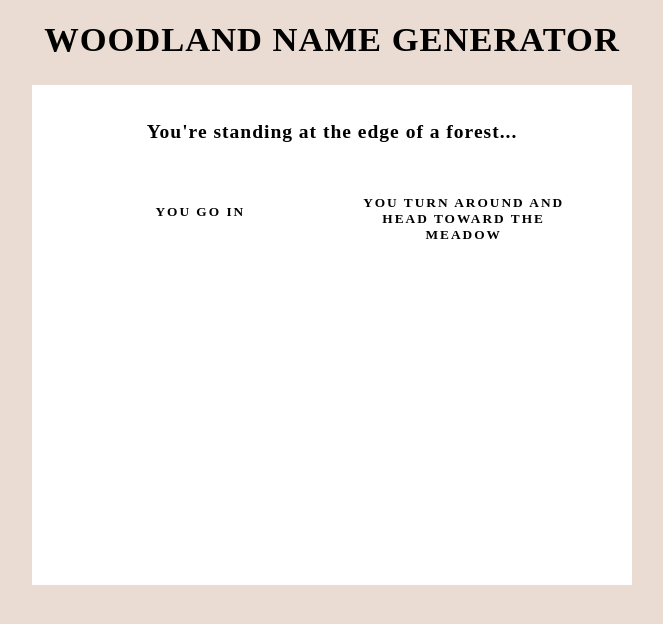
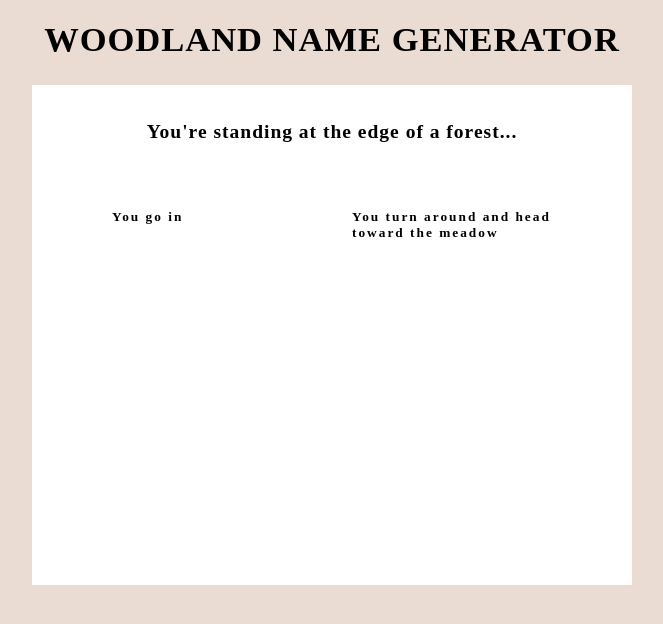
Before and after one commit to caseynewman/name-generator, a React (Vite) app: page / in a window 1280 px wide. Shown: the top 624 px of the page, without its empty margins (308-971 px from the left). Built offline with nearby package versions, Linux system fonts and the light colour scheme; a web font is replaced by a local one.

Commit message:
adjusted styling for scene selectors

```diff
--- a/src/components/Story/style.css
+++ b/src/components/Story/style.css
@@ -12,12 +12,22 @@
     display: flex;
     justify-content: space-evenly;
     align-items: center;
-    margin-top: 35px;
+    margin: 35px;
 }
 
 .story-container button {
+    display: flex;
+    padding: 15px;
     background-color: #fff;
     color: #000;
     border: none;
     cursor: pointer;
+    text-transform: none;
+    text-align: left;
+    height: 100px;
 }
+
+.story-container button:hover {
+    background-color: transparent;
+    color: #ce794c;
+}
```
